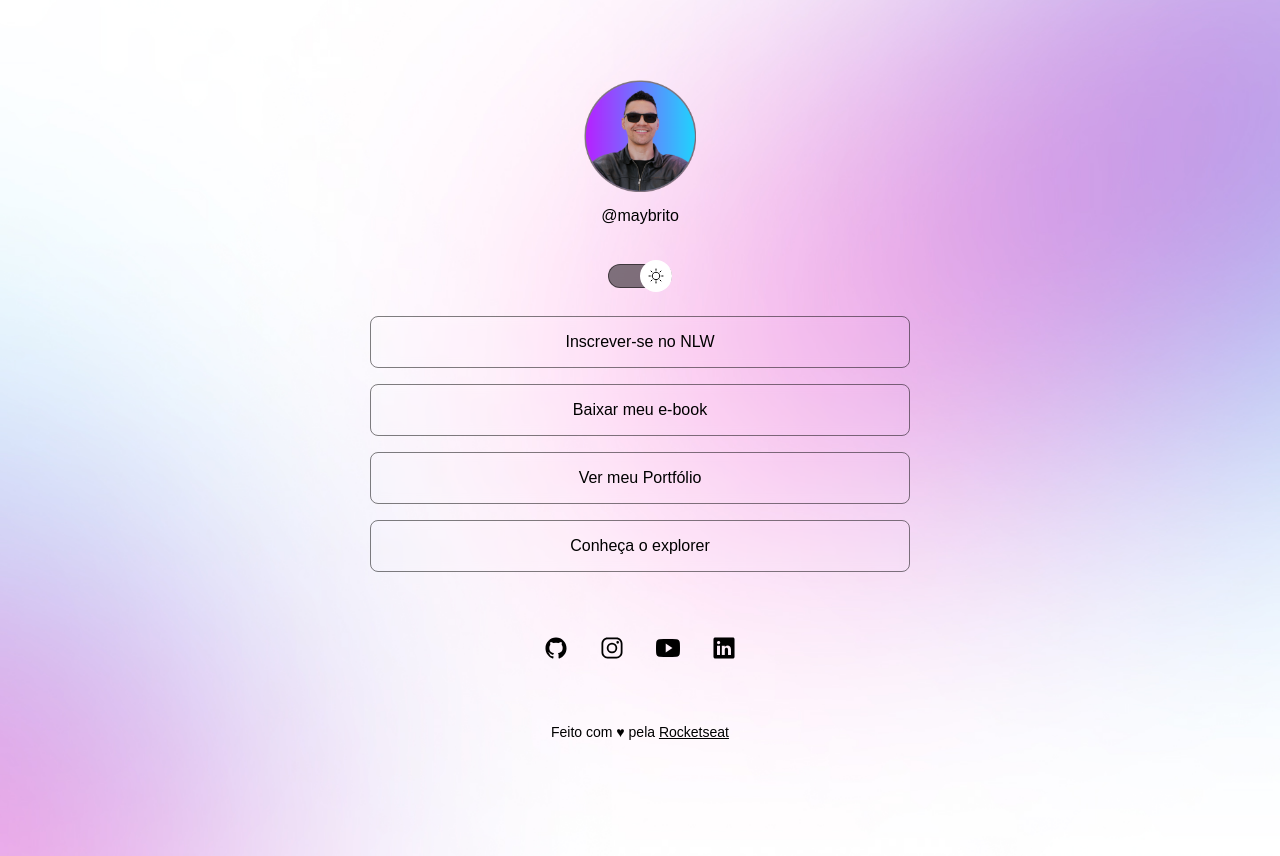
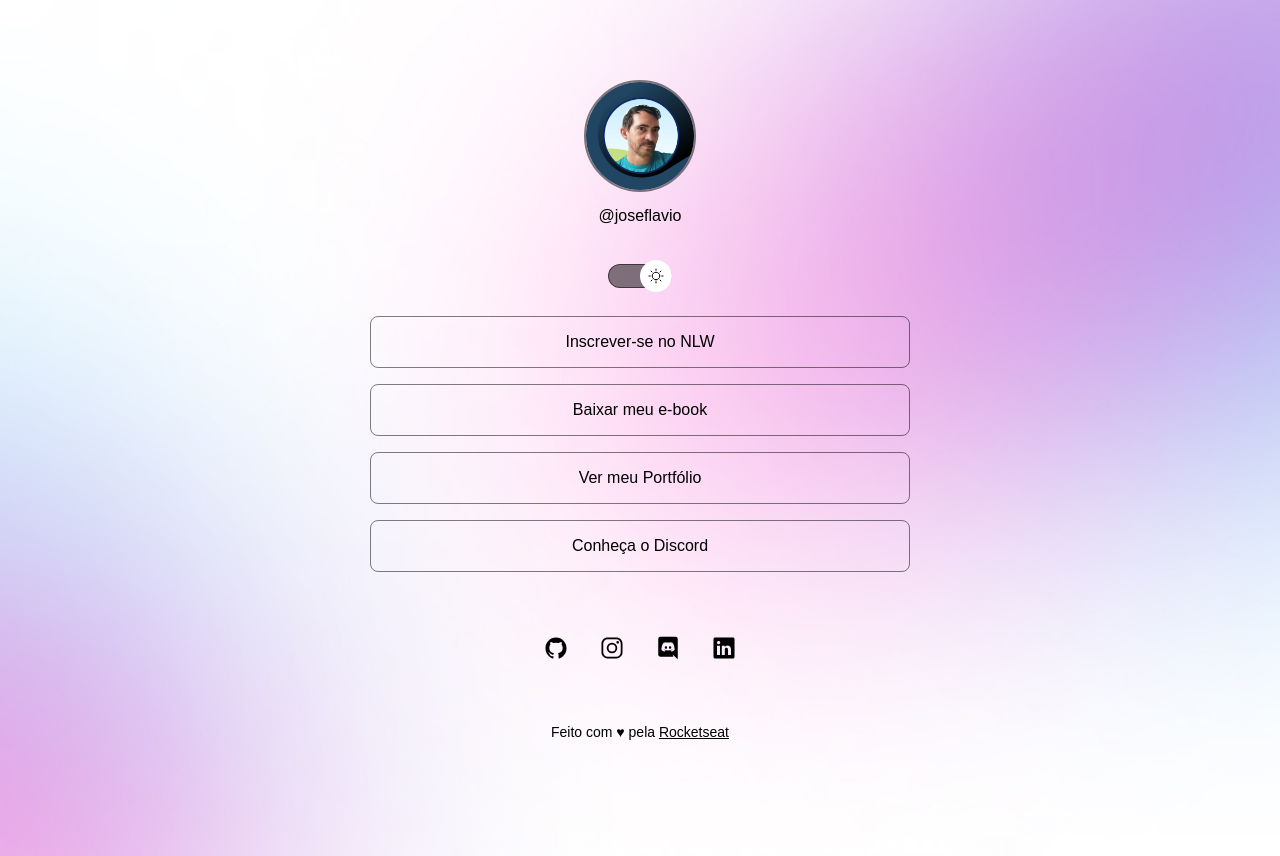
Before and after one commit to flaviocalaca/Projeto-Rocketseat, a plain HTML site: page index.html in a window 1280 px wide. Both pictures are taken after a click on the element 640 px from the left and 275 px from the top of the page. Drawn offline with nearby package versions, Linux system fonts and the light colour scheme.

Commit message:
atualizando links e foto de perfil

```diff
--- a/index.html
+++ b/index.html
@@ -18,10 +18,10 @@
     <div id="container">
       <div id="profile">
         <img
-          src="assets/avatar.png"
-          alt="foto de mayk Brito sorrido, usando óculos e camisa preta, barba e fundo amarelo"
+          src="assets/avatar.jpg"
+          alt="foto de Jose Flavio, camisa verde, barba e fundo azul"
         />
-        <p>@maybrito</p>
+        <p>@joseflavio</p>
       </div>
 
       <div id="switch" onclick="toggleMode()">
@@ -42,7 +42,7 @@
         </li>
 
         <li>
-          <a href="http://rocketseat.com.br/explorer" target="_blank">Conheça o explorer</a>
+          <a href="https://app.rocketseat.com.br/classroom/discover-primeiros-passos" target="_blank">Conheça o Discord</a>
         </li>
 
         </li>
@@ -54,8 +54,8 @@
         <a href="https://instagram.com/joseflavio4667" target="_blank">
          <ion-icon name="logo-instagram"></ion-icon>
         </a>
-        <a href="https://youtube.com/flaviopereiralc" target="_blank">
-         <ion-icon name="logo-youtube"></ion-icon>
+        <a href=" https://discordapp.com/users/joseflavio4667" target="_blank">
+         <ion-icon name="logo-discord"></ion-icon>
         </a>
         <a href="https://www.linkedin.com/in/jose-flavio-calaça-pereira-788344347" target="_blank">
          <ion-icon name="logo-linkedin"></ion-icon>
--- a/script.js
+++ b/script.js
@@ -8,9 +8,9 @@ function toggleMode() {
   // substituir a imagem
   if (html.classList.contains("light")) {
     // se tiver light mode, adicionar a imagem light
-    img.setAttribute("src", "./assets/avatar-light.png")
+    img.setAttribute("src", "./assets/avatar-light.jpg")
   } else {
     // se tiver sem light mode, manter imagem normal
-    img.setAttribute("src", "./assets/avatar.png")
+    img.setAttribute("src", "./assets/avatar.jpg")
   }
 }
--- a/style.css
+++ b/style.css
@@ -48,6 +48,8 @@ body * {
 
 #profile img {
   width: 112px;
+  border-radius: 50%;
+  border: 2px solid var(--stroke-color);
 }
 
 #profile p {
@@ -59,7 +61,6 @@ body * {
 #switch {
   position: relative;
   width: 64px;
-
   margin: 4px auto;
 }
 
```
Also changed, not shown: assets/avatar-light.jpg (added), assets/avatar-light.png (deleted), assets/avatar.jpg (added), assets/avatar.png (deleted).
